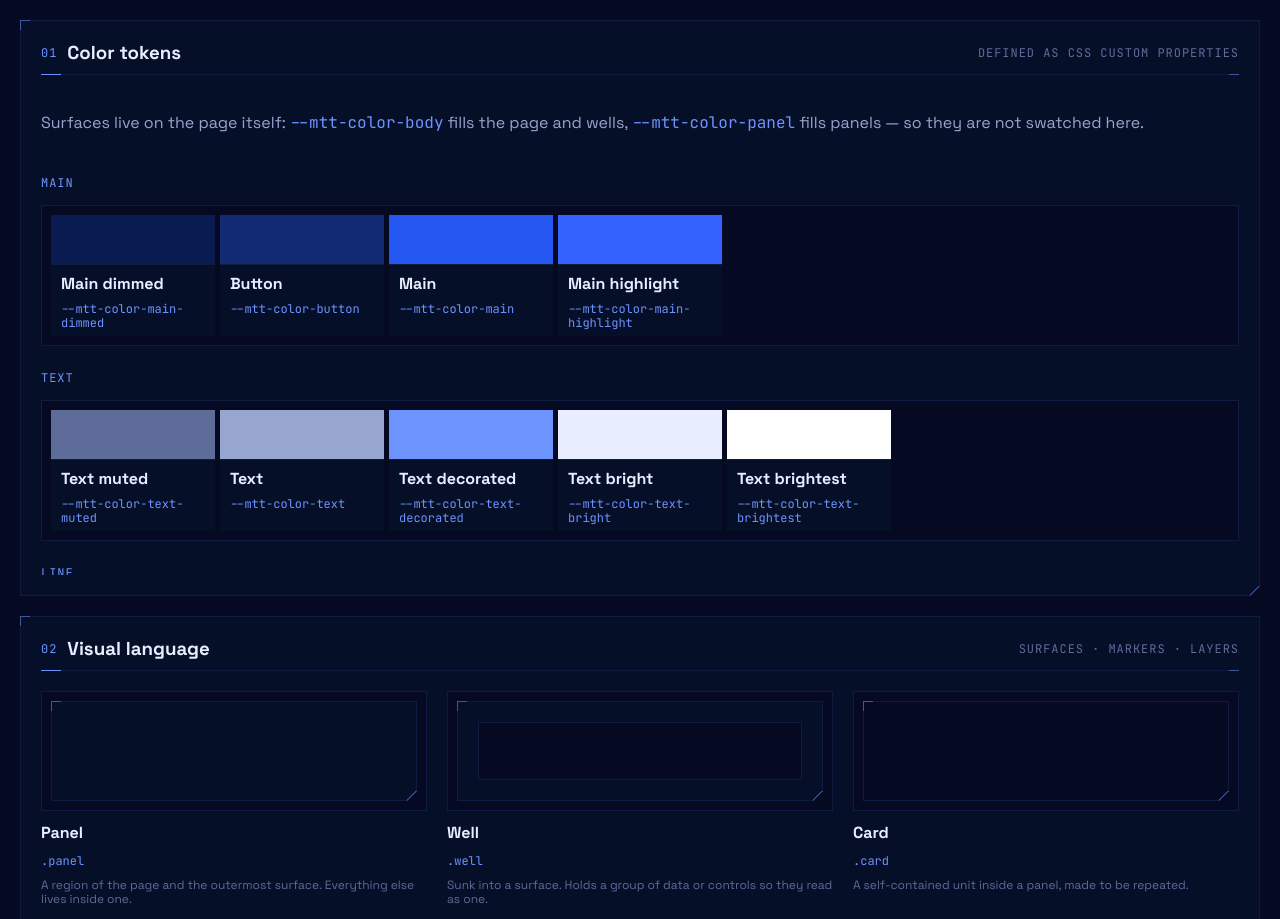
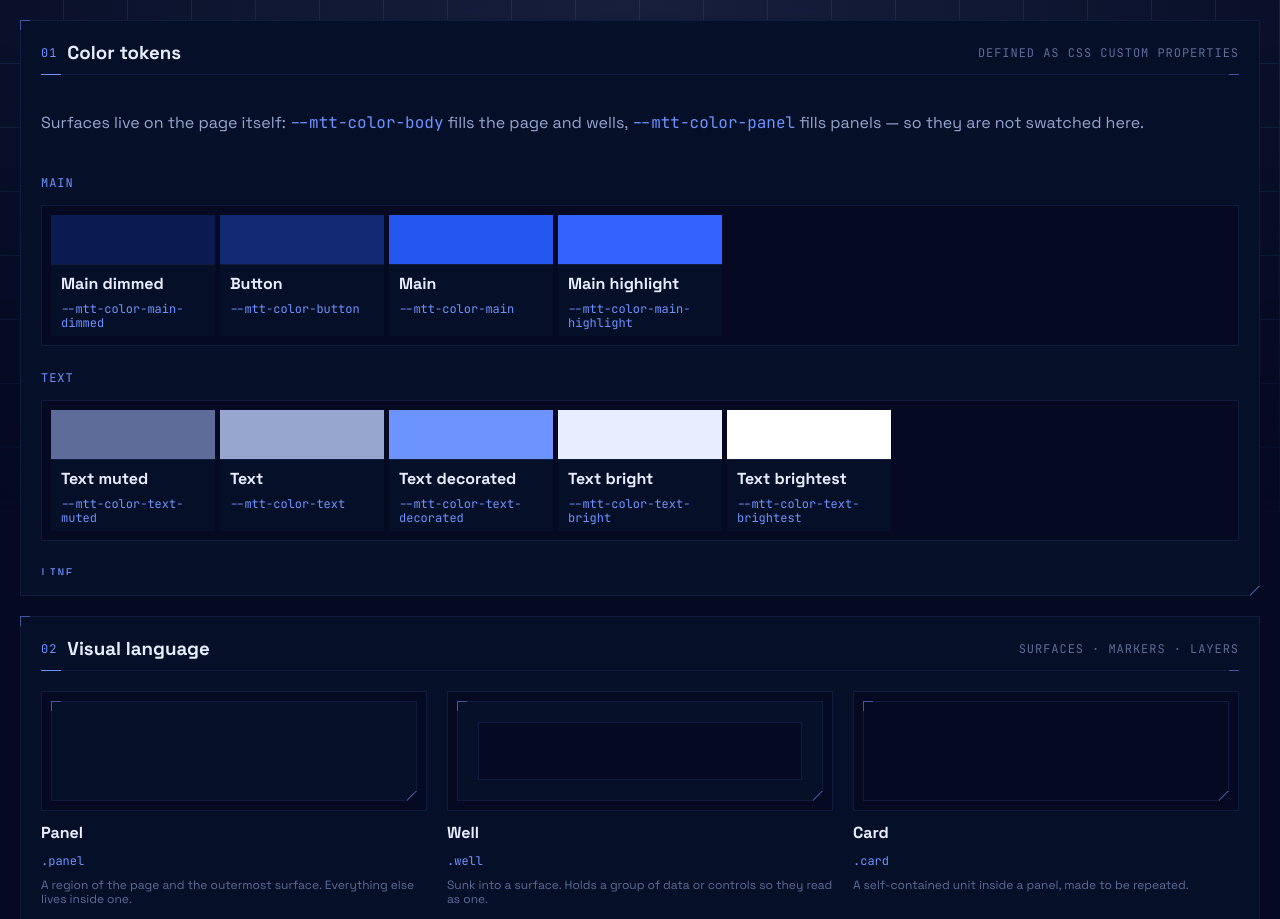
Before and after one commit to macawkit/theme, a website: page demo.html in a window 1280 px wide. Shown: the top 919 px of the page. Drawn offline with Linux system fonts and the light colour scheme.

Commit message:
The top of the page is lit, with a faint grid
A body::before strip, drawn once so it never repeats down a long page: a radial light of line-decorated at a quarter of the glow strength over a 64px grid of line-dimmed, both fading out over the first screen.

Co-Authored-By: Claude Opus 5.5 <noreply@anthropic.com>

```diff
--- a/src/geometry/shell/base.css
+++ b/src/geometry/shell/base.css
@@ -75,6 +75,21 @@
         var(--tick) 0 100% / 1px var(--tick-size),
         var(--tick) 100% 100% / var(--tick-size) 1px,
         var(--tick) 100% 100% / 1px var(--tick-size);
+}
+
+/* The top of the page is lit, with a faint grid that fades out over the first screen */
+body::before {
+    content: "";
+    position: absolute;
+    inset: 0 0 auto;
+    z-index: -1;
+    height: calc(var(--column-width) * 4);
+    pointer-events: none;
+    background:
+        radial-gradient(ellipse at top, color-mix(in srgb, var(--mtt-color-line-decorated) calc(var(--glow-strength) / 4), #0000), #0000),
+        linear-gradient(var(--mtt-color-line-dimmed) 1px, #0000 0) -1px -1px / 64px 64px,
+        linear-gradient(90deg, var(--mtt-color-line-dimmed) 1px, #0000 0) -1px -1px / 64px 64px;
+    mask-image: linear-gradient(#000, #0000);
 }
 
 th {
```
